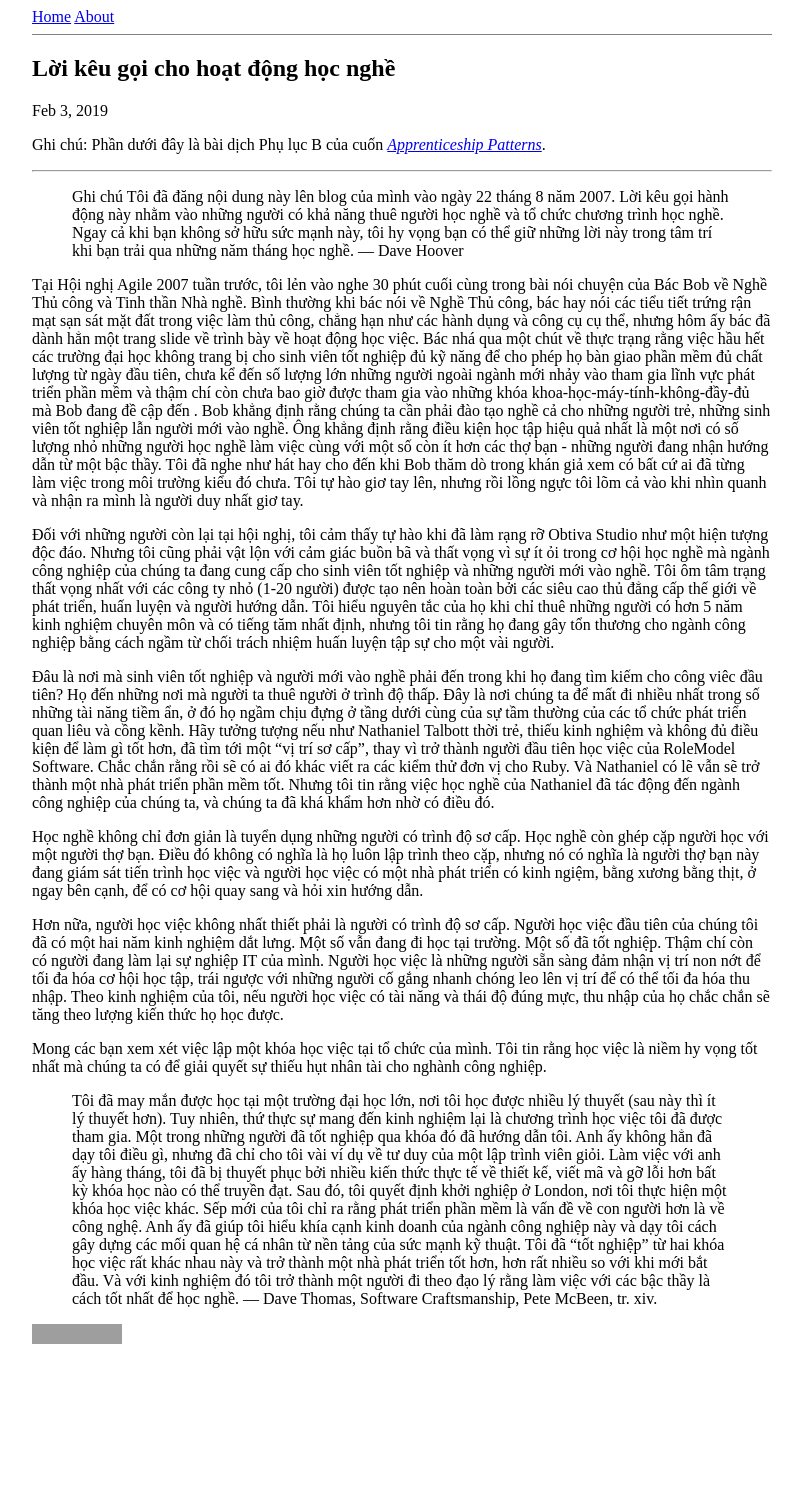
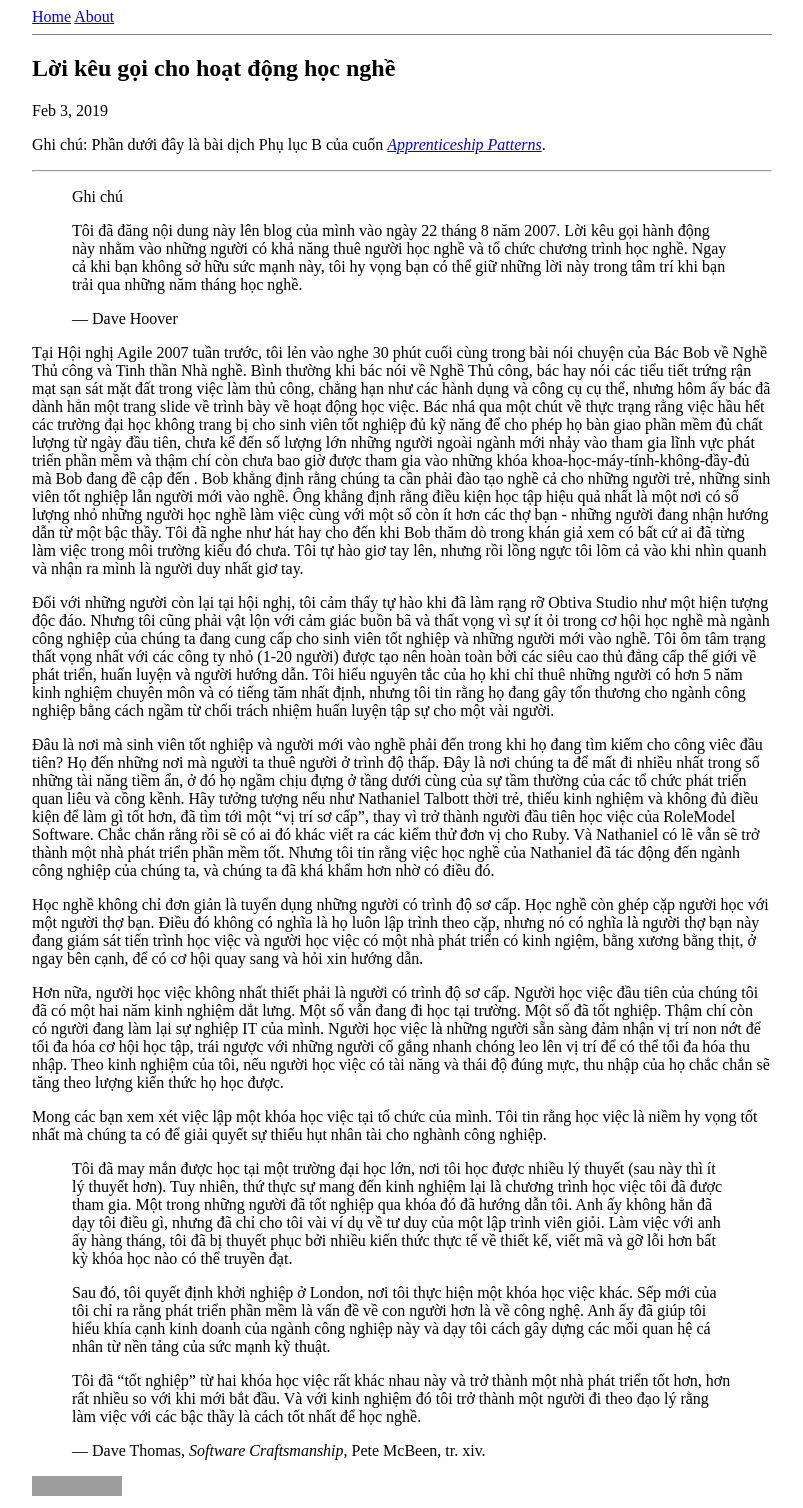
Before and after one commit to binhsonnguyen/binhsonnguyen.github.io, a Jekyll site: the page built from _posts/2019-02-03-a-call-for-apprenticeship.md, in a window 1280 px wide. Shown: the whole page, without its empty margins (238-1041 px from the left). Built offline with Jekyll 4.4.1, drawn with Linux system fonts in a browser that asks for light colours; before the commit the page ends 1356 px from its top, so only the background shows below that; grey boxes are pictures that could not be loaded.

Commit message:
add line-breaks into quotes

```diff
--- a/_posts/2019-02-03-a-call-for-apprenticeship.md
+++ b/_posts/2019-02-03-a-call-for-apprenticeship.md
@@ -9,7 +9,9 @@ Ghi chú: Phần dưới đây là bài dịch Phụ lục B của cuốn _[Appr
 ---
 
 > Ghi chú
+>
 > Tôi đã đăng nội dung này lên blog của mình  vào ngày 22 tháng 8 năm 2007. Lời kêu gọi hành động này nhằm vào những người có khả năng thuê người học nghề và tổ chức chương trình học nghề. Ngay cả khi bạn không sở hữu sức mạnh này, tôi hy vọng bạn có thể giữ những lời này trong tâm trí khi bạn trải qua những năm tháng học nghề.
+>
 > — Dave Hoover
 
 Tại Hội nghị Agile 2007 tuần trước, tôi lẻn vào nghe 30 phút cuối cùng trong bài nói chuyện của Bác Bob về Nghề Thủ công và Tinh thần Nhà nghề. Bình thường khi bác nói về Nghề Thủ công, bác hay nói các tiểu tiết trứng rận mạt sạn sát mặt đất trong việc làm thủ công, chẳng hạn như các hành dụng và công cụ cụ thể, nhưng hôm ấy bác đã dành hẳn một trang slide về trình bày về hoạt động học việc. Bác nhá qua một chút về thực trạng rằng việc hầu hết các trường đại học không trang bị cho sinh viên tốt nghiệp đủ kỹ năng để cho phép họ bàn giao phần mềm đủ chất lượng từ ngày đầu tiên, chưa kể đến số lượng lớn những người ngoài ngành mới nhảy vào tham gia lĩnh vực phát triển phần mềm và thậm chí còn chưa bao giờ được tham gia vào những khóa khoa-học-máy-tính-không-đầy-đủ mà Bob đang đề cập đến . Bob khẳng định rằng chúng ta cần phải đào tạo nghề cả cho những người trẻ, những sinh viên tốt nghiệp lẫn người mới vào nghề. Ông khẳng định rằng điều kiện học tập hiệu quả nhất là một nơi có số lượng nhỏ những người học nghề làm việc cùng với một số còn ít hơn các thợ bạn - những người đang nhận hướng dẫn từ một bậc thầy. Tôi đã nghe như hát hay cho đến khi Bob thăm dò trong khán giả xem có bất cứ ai đã từng làm việc trong môi trường kiểu đó chưa. Tôi tự hào giơ tay lên, nhưng rồi lồng ngực tôi lõm cả vào khi nhìn quanh và nhận ra mình là người duy nhất giơ tay.
@@ -25,6 +27,9 @@ Hơn nữa, người học việc không nhất thiết phải là người có
 Mong các bạn xem xét việc lập một khóa học việc tại tổ chức của mình. Tôi tin rằng học việc là niềm hy vọng tốt nhất mà chúng ta có để giải quyết sự thiếu hụt nhân tài cho nghành công nghiệp.
 
 > Tôi đã may mắn được học tại một trường đại học lớn, nơi tôi học được nhiều lý thuyết (sau này thì ít lý thuyết hơn). Tuy nhiên, thứ thực sự mang đến kinh nghiệm lại là chương trình học việc tôi đã được tham gia. Một trong những người đã tốt nghiệp qua khóa đó đã hướng dẫn tôi. Anh ấy không hẳn đã dạy tôi điều gì, nhưng đã chỉ cho tôi vài ví dụ về tư duy của một lập trình viên giỏi. Làm việc với anh ấy hàng tháng, tôi đã bị thuyết phục bởi nhiều kiến thức thực tế về thiết kế, viết mã và gỡ lỗi hơn bất kỳ khóa học nào có thể truyền đạt.
+>
 > Sau đó, tôi quyết định khởi nghiệp ở London, nơi tôi thực hiện một khóa học việc khác. Sếp mới của tôi chỉ ra rằng phát triển phần mềm là vấn đề về con người hơn là về công nghệ. Anh ấy đã giúp tôi hiểu khía cạnh kinh doanh của ngành công nghiệp này và dạy tôi cách gây dựng các mối quan hệ cá nhân từ  nền tảng của sức mạnh kỹ thuật.
+>
 > Tôi đã “tốt nghiệp” từ hai khóa học việc rất khác nhau này và trở thành một nhà phát triển tốt hơn, hơn rất nhiều so với khi mới bắt đầu. Và với kinh nghiệm đó tôi trở thành một người đi theo đạo lý rằng làm việc với các bậc thầy là cách tốt nhất để học nghề.
-> — Dave Thomas, Software Craftsmanship, Pete McBeen, tr. xiv.
+>
+> — Dave Thomas, _Software Craftsmanship_, Pete McBeen, tr. xiv.
```
